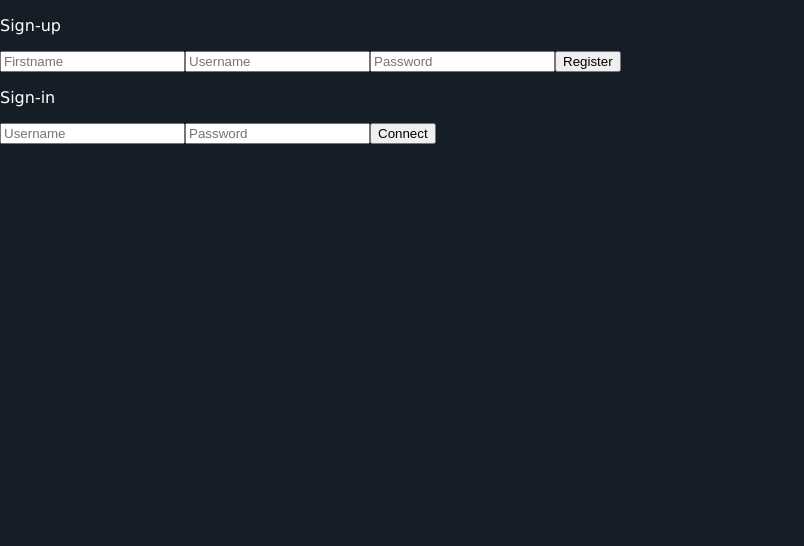
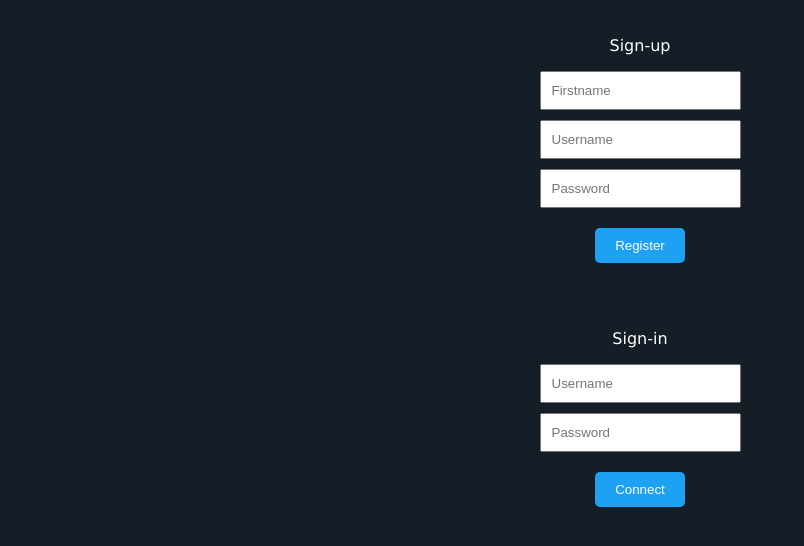
Before and after one commit to fdennery/hackatweet-frontend, a Next.js app: page /login in a window 1280 px wide. Shown: the top 546 px of the page, without its empty margins (0-804 px from the left). Built offline with nearby package versions, Linux system fonts and the light colour scheme.

Commit message:
frontend

```diff
--- a/components/Login.js
+++ b/components/Login.js
@@ -1,53 +1,13 @@
-import { useState } from 'react';
+import React from 'react';
 import styles from '../styles/Login.module.css';
+import SignIn from './SignIn';
+import SignUp from './SignUp';
 
 function Login() {
-  const [signUpFirstname, setSignUpFirstname] = useState("");
-  const [signUpUsername, setSignUpUsername] = useState("");
-  const [signUpPassword, setSignUpPassword] = useState("");
-
-  const [signInUsername, setSignInUsername] = useState("");
-  const [signInPassword, setSignInPassword] = useState("");
-
-  const handleRegister = () => {
-    fetch("http://localhost:3000/users/signup", {
-      method: "POST",
-      headers: { "Content-Type": "application/json" },
-      body: JSON.stringify({ firstname: signUpFirstname, username: signUpUsername, password: signUpPassword })
-    })
-    .then(response => response.json())
-    .then(data => {
-      console.log(data);
-    });
-  }
-
-  const handleConnection = () => {
-    fetch("http://localhost:3000/users/signin", {
-      method: "POST",
-      headers: { "Content-Type": "application/json" },
-      body: JSON.stringify({ username: signInUsername, password: signInPassword })
-    })
-    .then(response => response.json())
-    .then(data => {
-      console.log(data);
-    });
-  }
-
   return (
     <div className={styles.registerContainer}>
-      <div className={styles.registerSection}>
-        <p>Sign-up</p>
-        <input type="text" placeholder="Firstname" id="signUpFirstname" onChange={(e) => setSignUpFirstname(e.target.value)} value={signUpFirstname} />
-        <input type="text" placeholder="Username" id="signUpUsername" onChange={(e) => setSignUpUsername(e.target.value)} value={signUpUsername} />
-        <input type="password" placeholder="Password" id="signUpPassword" onChange={(e) => setSignUpPassword(e.target.value)} value={signUpPassword} />
-        <button id="register" onClick={handleRegister}>Register</button>
-      </div>
-      <div className={styles.registerSection}>
-        <p>Sign-in</p>
-        <input type="text" placeholder="Username" id="signInUsername" onChange={(e) => setSignInUsername(e.target.value)} value={signInUsername} />
-        <input type="password" placeholder="Password" id="signInPassword" onChange={(e) => setSignInPassword(e.target.value)} value={signInPassword} />
-        <button id="connection" onClick={handleConnection}>Connect</button>
-      </div>
+      <SignUp />
+      <SignIn />
     </div>
   );
 }
--- a/components/SignIn.js
+++ b/components/SignIn.js
@@ -0,0 +1,30 @@
+import React, { useState } from 'react';
+import styles from '../styles/Login.module.css';
+
+function SignIn() {
+  const [signInUsername, setSignInUsername] = useState("");
+  const [signInPassword, setSignInPassword] = useState("");
+
+  const handleConnection = () => {
+    fetch("http://localhost:3000/users/signin", {
+      method: "POST",
+      headers: { "Content-Type": "application/json" },
+      body: JSON.stringify({ username: signInUsername, password: signInPassword })
+    })
+    .then(response => response.json())
+    .then(data => {
+      console.log(data);
+    });
+  }
+
+  return (
+    <div className={styles.registerSection}>
+      <p>Sign-in</p>
+      <input type="text" placeholder="Username" id="signInUsername" onChange={(e) => setSignInUsername(e.target.value)} value={signInUsername} />
+      <input type="password" placeholder="Password" id="signInPassword" onChange={(e) => setSignInPassword(e.target.value)} value={signInPassword} />
+      <button id="connection" onClick={handleConnection}>Connect</button>
+    </div>
+  );
+}
+
+export default SignIn;
--- a/components/SignUp.js
+++ b/components/SignUp.js
@@ -0,0 +1,32 @@
+import React, { useState } from 'react';
+import styles from '../styles/Login.module.css';
+
+function SignUp() {
+  const [signUpFirstname, setSignUpFirstname] = useState("");
+  const [signUpUsername, setSignUpUsername] = useState("");
+  const [signUpPassword, setSignUpPassword] = useState("");
+
+  const handleRegister = () => {
+    fetch("http://localhost:3000/users/signup", {
+      method: "POST",
+      headers: { "Content-Type": "application/json" },
+      body: JSON.stringify({ firstname: signUpFirstname, username: signUpUsername, password: signUpPassword })
+    })
+    .then(response => response.json())
+    .then(data => {
+      console.log(data);
+    });
+  }
+
+  return (
+    <div className={styles.registerSection}>
+      <p>Sign-up</p>
+      <input type="text" placeholder="Firstname" id="signUpFirstname" onChange={(e) => setSignUpFirstname(e.target.value)} value={signUpFirstname} />
+      <input type="text" placeholder="Username" id="signUpUsername" onChange={(e) => setSignUpUsername(e.target.value)} value={signUpUsername} />
+      <input type="password" placeholder="Password" id="signUpPassword" onChange={(e) => setSignUpPassword(e.target.value)} value={signUpPassword} />
+      <button id="register" onClick={handleRegister}>Register</button>
+    </div>
+  );
+}
+
+export default SignUp;
--- a/styles/Login.module.css
+++ b/styles/Login.module.css
@@ -0,0 +1,31 @@
+.registerContainer {
+    display: flex;
+    flex-direction: column;
+    align-items: center;
+  }
+
+  .registerSection {
+    margin: 20px;
+    text-align: center;
+  }
+
+  .registerSection input {
+    display: block;
+    margin: 10px 0;
+    padding: 10px;
+    width: 100%;
+  }
+
+  .registerSection button {
+    margin: 10px 0;
+    padding: 10px 20px;
+    border: none;
+    background-color: #1DA1F2;
+    color: white;
+    cursor: pointer;
+    border-radius: 5px;
+  }
+
+  .registerSection button#connection {
+    background-color: #657786;
+  }
```
